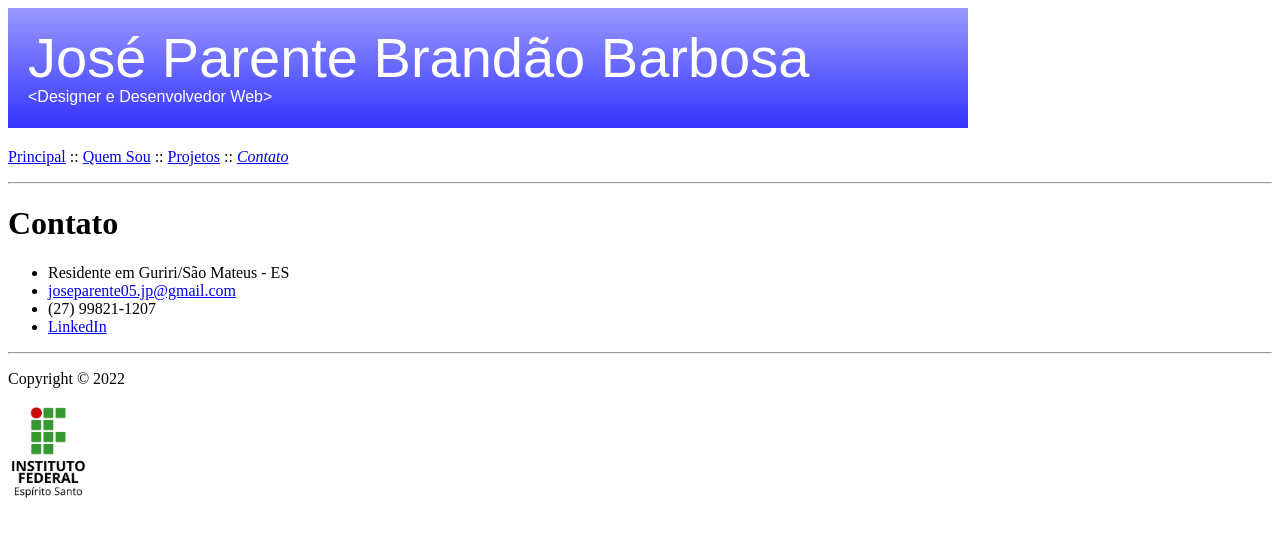
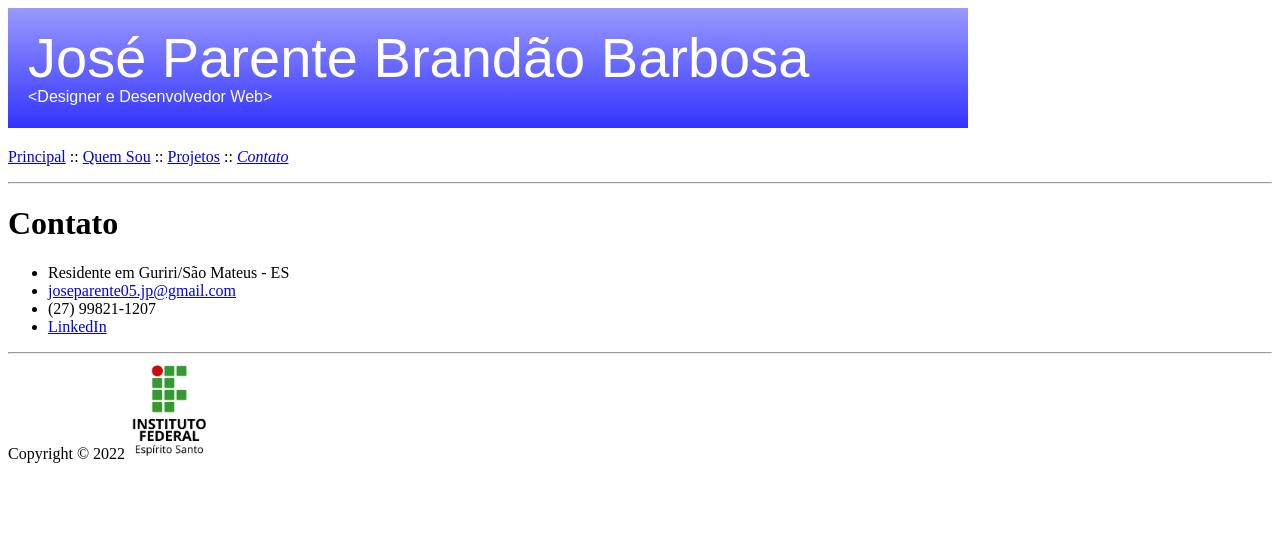
Before and after one commit to joseseuparente/Reprograme-se, a plain HTML site: page Portfolio_HTML_ Semana 01/contato.html in a window 1280 px wide. Drawn offline with Linux system fonts and the light colour scheme.

Commit message:
Atualização no rodapé.

```diff
--- a/Portfolio_HTML_ Semana 01/contato.html
+++ b/Portfolio_HTML_ Semana 01/contato.html
@@ -26,8 +26,10 @@
     </ul>
     <hr>
 
-    <p>Copyright &copy; 2022</p>
+    <footer>
+    Copyright &copy; 2022
     <img src="img/ifes.png" width="80" alt="Logotipo do Instituto Federal do Espírito Santo">
+    </footer>
 </body>
 
 </html>
```
